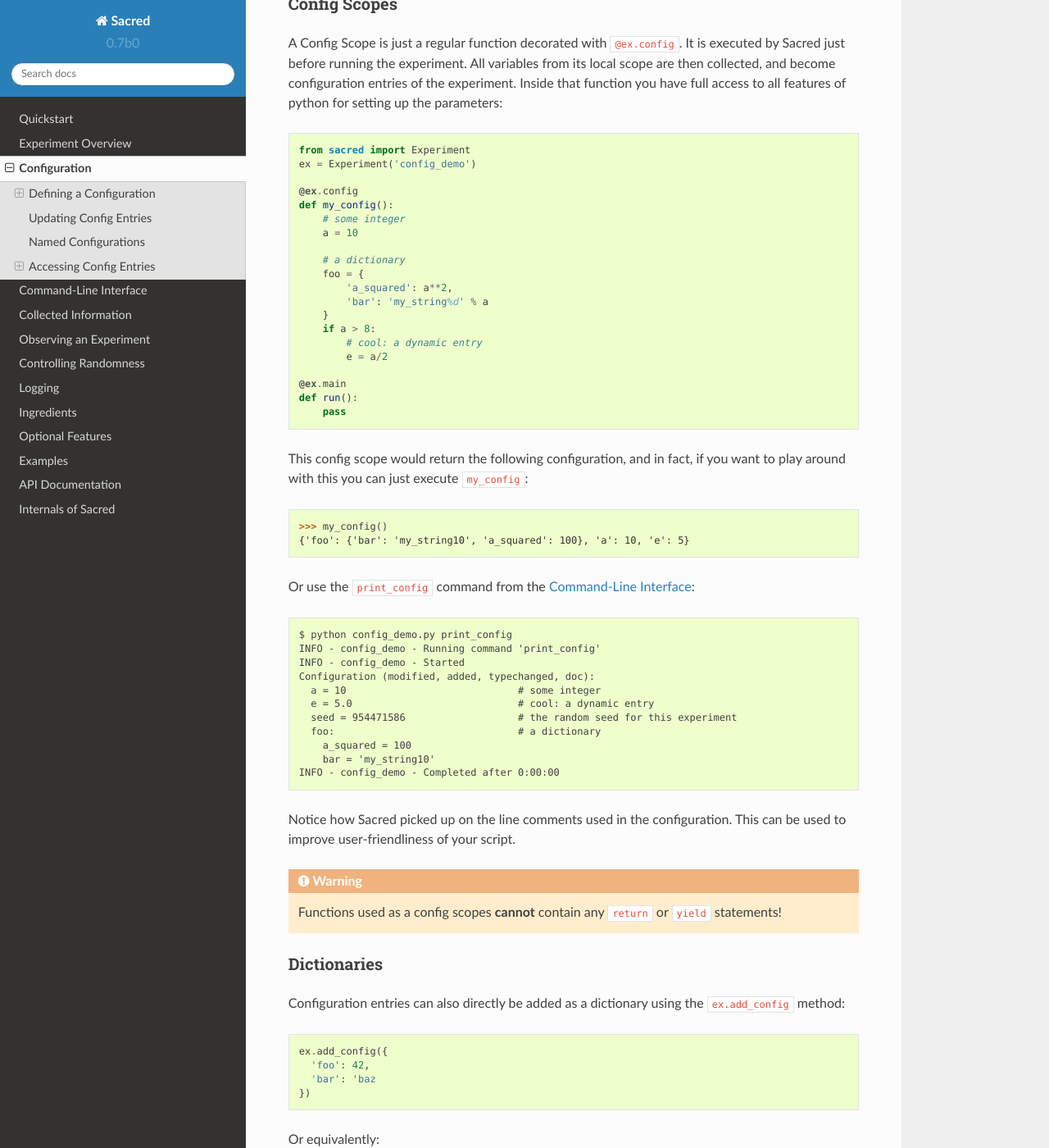
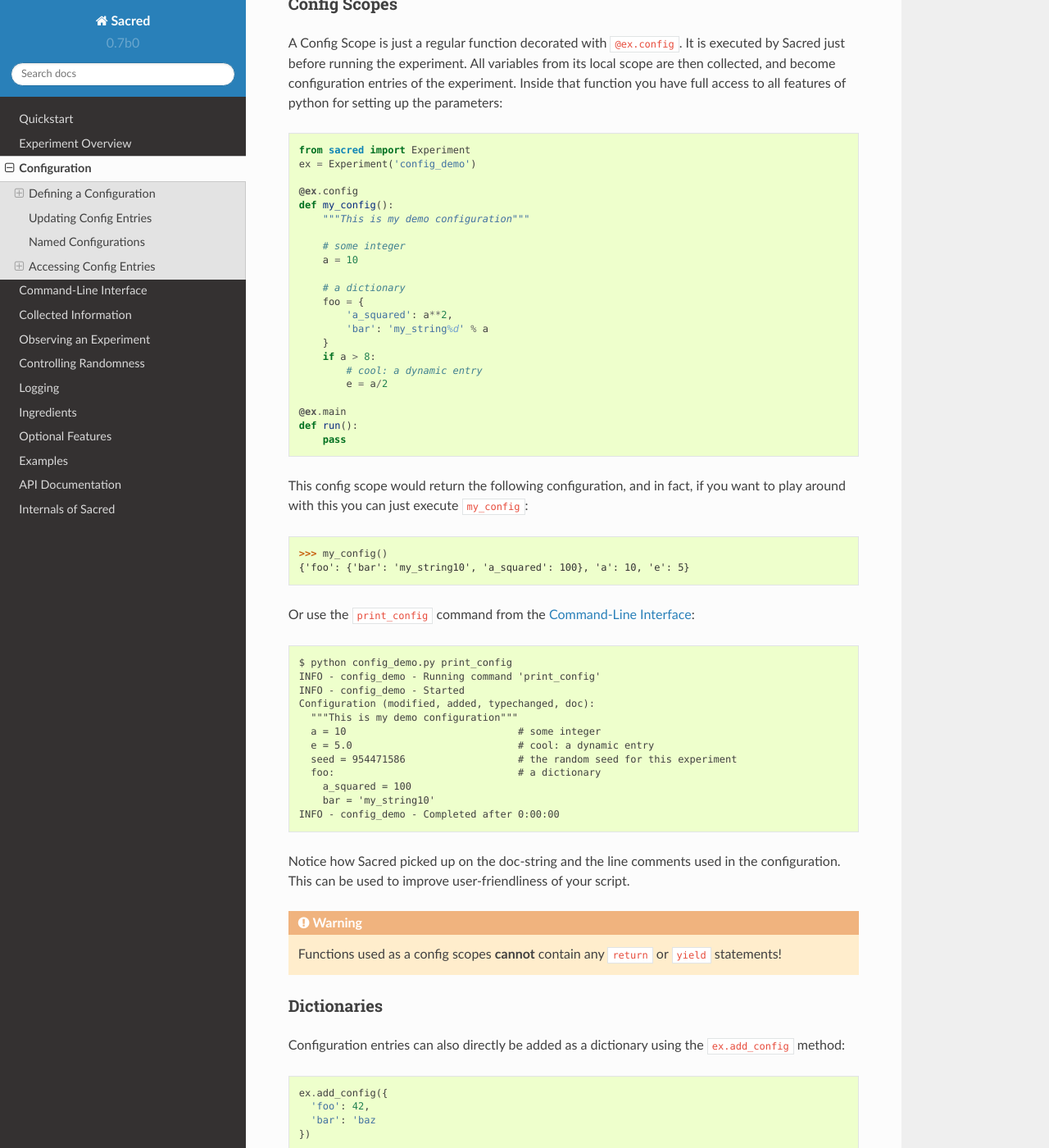
Before and after one commit to IDSIA/sacred, a Sphinx documentation site: the page built from docs/configuration.rst, in a window 1280 px wide and 1400 px high, scrolled down 615 px. Shown: the whole window at 82% size. Built offline with Sphinx 7.4.7 and the Read the Docs theme 2.0.0, drawn with Linux system fonts in a browser that asks for light colours.

Commit message:
added a small notice about docstrings in configs

```diff
--- a/docs/configuration.rst
+++ b/docs/configuration.rst
@@ -42,6 +42,8 @@ for setting up the parameters:
 
     @ex.config
     def my_config():
+        """This is my demo configuration"""
+
         # some integer
         a = 10
 
@@ -70,6 +72,7 @@ Or use the ``print_config`` command from the :doc:`command_line`::
     INFO - config_demo - Running command 'print_config'
     INFO - config_demo - Started
     Configuration (modified, added, typechanged, doc):
+      """This is my demo configuration"""
       a = 10                             # some integer
       e = 5.0                            # cool: a dynamic entry
       seed = 954471586                   # the random seed for this experiment
@@ -78,8 +81,9 @@ Or use the ``print_config`` command from the :doc:`command_line`::
         bar = 'my_string10'
     INFO - config_demo - Completed after 0:00:00
 
-Notice how Sacred picked up on the line comments used in the configuration.
-This can be used to improve user-friendliness of your script.
+Notice how Sacred picked up on the doc-string and the line comments used in the
+configuration. This can be used to improve user-friendliness of your script.
+
 
 
 .. warning::
```
